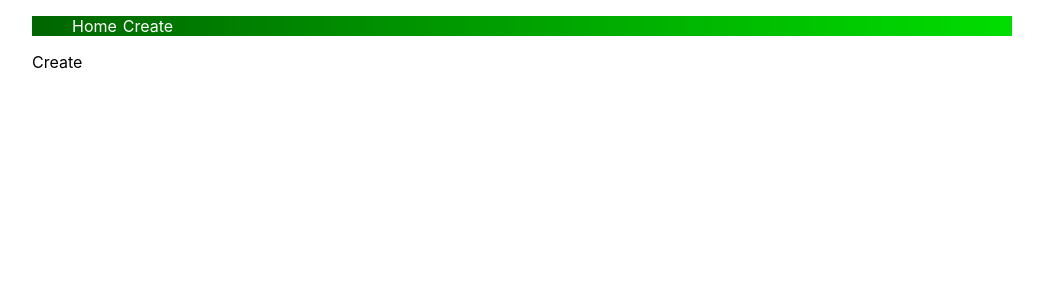
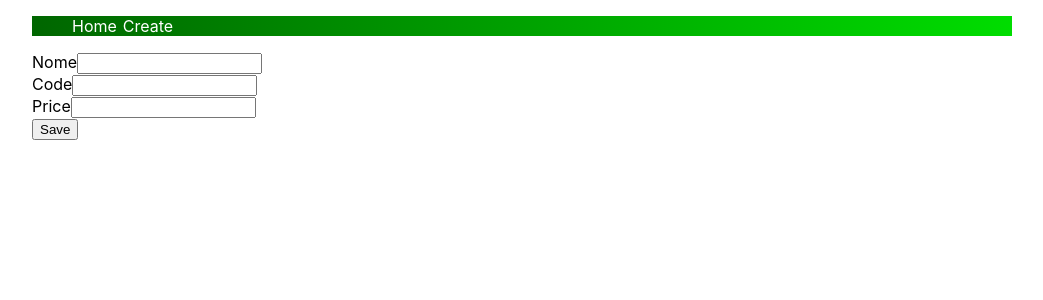
Before and after one commit to DvadiSilva/stock-maket, a React (Create React App) app: page /create in a window 1280 px wide. Shown: the top 300 px of the page, without its empty margins (118-1161 px from the left). Built offline with nearby package versions, Linux system fonts and the light colour scheme; no server answers.

Commit message:
criaçao de formulário create e controlo de funções

```diff
--- a/src/components/Create.jsx
+++ b/src/components/Create.jsx
@@ -1,7 +1,41 @@
 import React from 'react'
 
 export default function Create() {
+
+  function handleChange(event){
+    console.log("handleChange: ", event.target.value);
+  }
+
+  function handleSubmit(event){
+    event.preventDefault();
+    console.log("handleSubmit: ");
+  }
+
   return (
-    <div>Create</div>
+    <main>
+      <form onSubmit={handleSubmit}>
+        <div>
+          <label>
+            Nome
+            <input type="text" name="name" required minLength="4" maxLength="60" onChange={handleChange}/>
+          </label>
+        </div>
+        <div>
+          <label>
+            Code
+            <input type="text" name="code" required minLength="3" maxLength="3" onChange={handleChange}/>
+          </label>
+        </div>
+        <div>
+          <label>
+            Price
+            <input type="number" name="price" required minLength="1" maxLength="99999" onChange={handleChange}/>
+          </label>
+        </div>
+        <div>
+          <button type="submit">Save</button>
+        </div>
+      </form>
+    </main>
   )
 }
```
